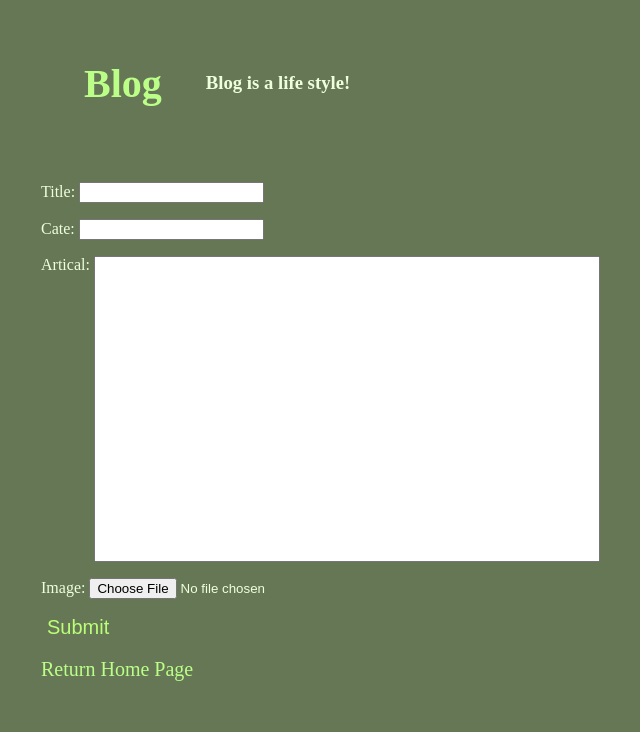
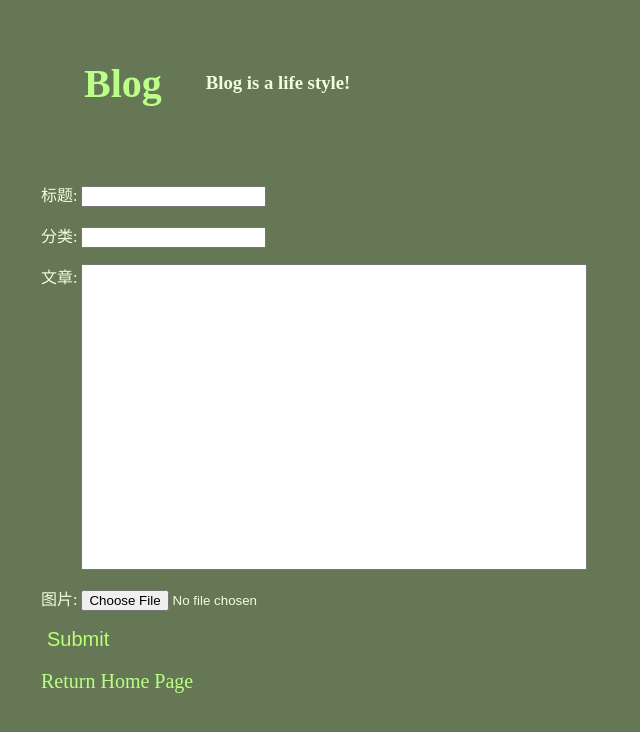
Before and after one commit to xuanzhenlei/ZL, a Django app: page /add/ in a window 1280 px wide. Shown: the top 732 px of the page, without its empty margins (279-919 px from the left). Run offline with Django 3.2, Linux system fonts and the light colour scheme.

Commit message:
对链接页面进行调整

```diff
--- a/Project/ProClub/Blog/templates/add.html
+++ b/Project/ProClub/Blog/templates/add.html
@@ -14,7 +14,7 @@
 <body>
     <table>
           <tr>
-              <td style="height:10em" id="a_test"><a href="http://127.0.0.1:8000/" style="font-weight:700;color:#bf8;padding:2em 1em;font-size:40px;background:#675;text-decoration:none">Blog</a></td>
+              <td style="height:10em" id="a_test"><a href="/" style="font-weight:700;color:#bf8;padding:2em 1em;font-size:40px;background:#675;text-decoration:none">Blog</a></td>
               <td><h3>Blog is a life style!</h3></td>
           </tr>
     </table>
@@ -23,7 +23,7 @@
         <input id="ipt_sty" type="submit" value = "Submit" />
         <br/>
         <br/>
-        <a id='test_add' href="http://127.0.0.1:8000/">Return Home Page</a>
+        <a id='test_add' href="/">Return Home Page</a>
     </form>
 </body>
 </html>
--- a/Project/ProClub/Blog/templates/add_success.html
+++ b/Project/ProClub/Blog/templates/add_success.html
@@ -12,11 +12,11 @@
 <body>
 <table>
     <tr>
-        <td style="height:10em" id="a_test"><a href="http://127.0.0.1:8000/" style="font-weight:700;color:#bf8;padding:2em 1em;font-size:40px;background:#675;text-decoration:none">Blog</a></td>
+        <td style="height:10em" id="a_test"><a href="/" style="font-weight:700;color:#bf8;padding:2em 1em;font-size:40px;background:#675;text-decoration:none">Blog</a></td>
         <td><h3>Blog is a life style!</h3></td>
     </tr>
 </table>
 <h2>Publish Successful!</h2>
-<a id="add_test" href="http://127.0.0.1:8000/">Return Home Page</a>
+<a id="add_test" href="/">Return Home Page</a>
 </body>
 </html>
--- a/Project/ProClub/Blog/templates/base.html
+++ b/Project/ProClub/Blog/templates/base.html
@@ -13,10 +13,10 @@
       <body>
       <table>
           <tr>
-              <td style="height:10em"><a href="http://127.0.0.1:8000/">Blog</a></td>
+              <td style="height:10em"><a href="/">Blog</a></td>
               <td><h3>Blog is a life style!</h3></td>
               <!--<td><input type="button" value="上传" style="background:#675;font-size:15px;border:none;margin-left:450px;color:#bf8"/></td>-->
-              <td><a id="test_a1" href="http://127.0.0.1:8000/add/">Submit</a></td>
+              <td><a id="test_a1" href="/add/">Submit</a></td>
           </tr>
       </table>
       {% block content %}
--- a/Project/ProClub/Blog/templates/detail.html
+++ b/Project/ProClub/Blog/templates/detail.html
@@ -14,7 +14,7 @@
 <body>
     <table>
           <tr>
-              <td style="height:10em" id="a_test"><a href="http://127.0.0.1:8000/" style="font-weight:700;color:#bf8;padding:2em 1em;font-size:40px;background:#675;text-decoration:none">Blog</a></td>
+              <td style="height:10em" id="a_test"><a href="/" style="font-weight:700;color:#bf8;padding:2em 1em;font-size:40px;background:#675;text-decoration:none">Blog</a></td>
               <td><h3>Blog is a life style!</h3></td>
           </tr>
     </table>
@@ -27,7 +27,7 @@
         <!--<p>{{post.img}}</p>-->
         <img src="/upload/{{post.img}}" width="400px" height="200px">
         <br/><br/><br/><br/>
-        <a id="add_test" href="http://127.0.0.1:8000/">Return Home Page</a>
+        <a id="add_test" href="/">Return Home Page</a>
     {% endfor%}
    {% endblock%}
 
--- a/Project/ProClub/Blog/views.py
+++ b/Project/ProClub/Blog/views.py
@@ -9,10 +9,10 @@ from django.views.decorators.csrf import csrf_exempt
 
 
 class ComForm(forms.Form):
-    title=forms.CharField(label='Title',max_length=200)
-    cate=forms.CharField(label='Cate',max_length=50)
-    artical=forms.CharField(widget=forms.Textarea)
-    img=forms.ImageField(label='Image')
+    title=forms.CharField(label='标题',max_length=200)
+    cate=forms.CharField(label='分类',max_length=50)
+    artical=forms.CharField(label='文章',widget=forms.Textarea)
+    img=forms.ImageField(label='图片')
 def index(request):
     blogs_list=blogs.objects.all()
     return render_to_response('index.html',{'blogs_list':blogs_list})
```
